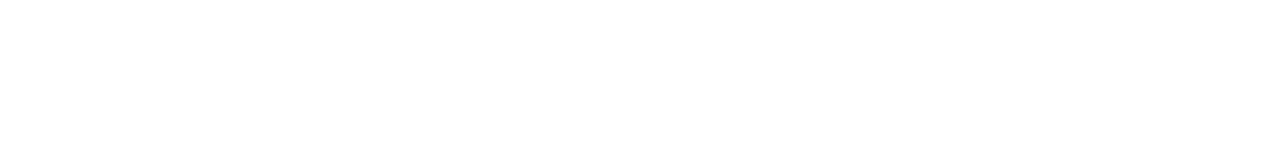
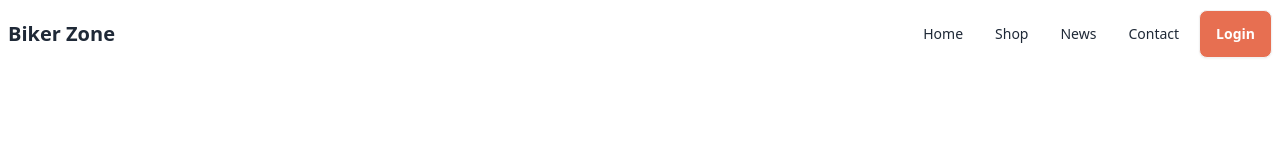
Before and after one commit to tyouacein/BikerZone-DaisyUIWorks, a plain HTML site: page index.html in a window 1280 px wide. Drawn offline with nearby package versions, Linux system fonts and the light colour scheme.

Commit message:
Completed header section

```diff
--- a/index.html
+++ b/index.html
@@ -34,3 +34,39 @@
         }
     </script>
 </head>
+<!-- Header Section -->
+<header class="md:container mx-auto">
+    <nav>
+        <div class="navbar bg-base-100">
+            <div class="flex-1">
+                <div class="dropdown">
+                    <div tabindex="0" role="button" class="btn btn-ghost lg:hidden">
+                        <svg xmlns="http://www.w3.org/2000/svg" class="h-5 w-5" fill="none" viewBox="0 0 24 24"
+                            stroke="currentColor">
+                            <path stroke-linecap="round" stroke-linejoin="round" stroke-width="2"
+                                d="M4 6h16M4 12h8m-8 6h16" />
+                        </svg>
+                    </div>
+                    <ul tabindex="0"
+                        class="menu menu-sm dropdown-content bg-base-100 rounded-box z-[1] mt-3 w-52 p-2 shadow">
+                        <li><a>Home</a></li>
+                        <li><a>Shop</a></li>
+                        <li><a>News</a></li>
+                        <li><a>Contact</a></li>
+                    </ul>
+                </div>
+                <a class="font-bold text-xl">Biker Zone</a>
+            </div>
+            <div class="navbar-center hidden lg:flex">
+                <ul class="menu menu-horizontal px-1">
+                    <li><a>Home</a></li>
+                    <li><a>Shop</a></li>
+                    <li><a>News</a></li>
+                    <li><a>Contact</a></li>
+                </ul>
+            </div>
+            <div class="">
+                <a class="btn bg-bike-primary text-white">Login</a>
+            </div>
+        </div>
+    </nav>
```
